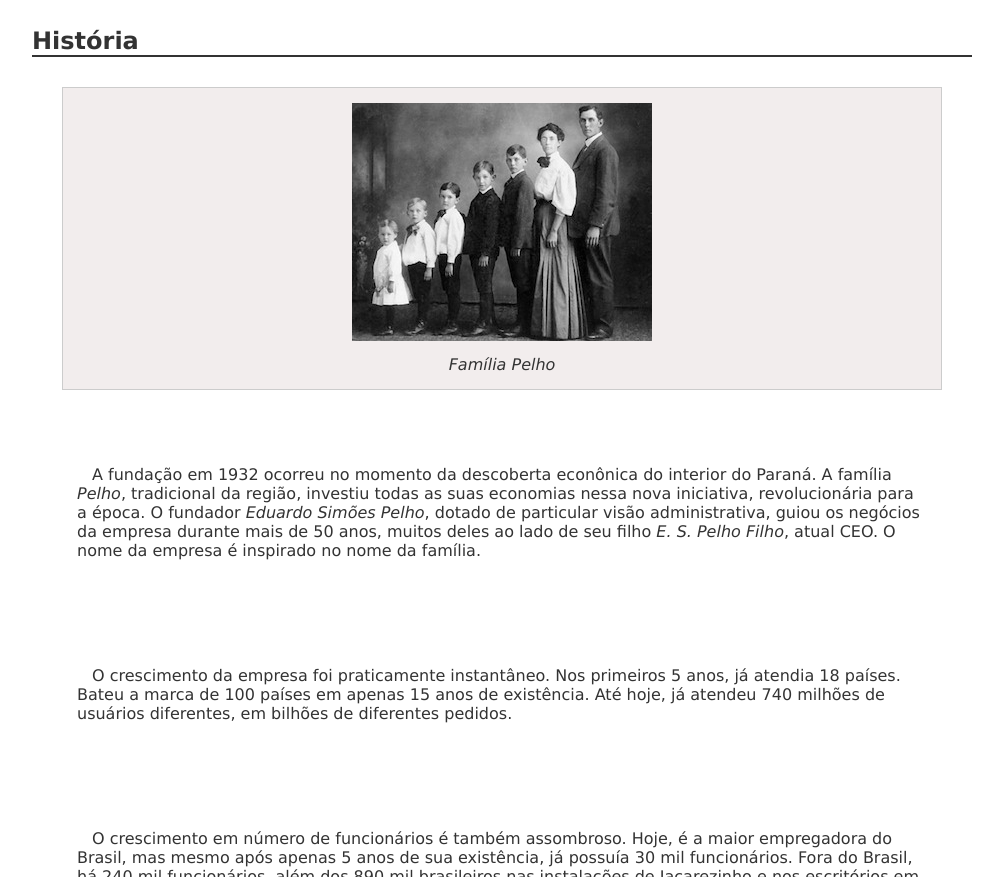
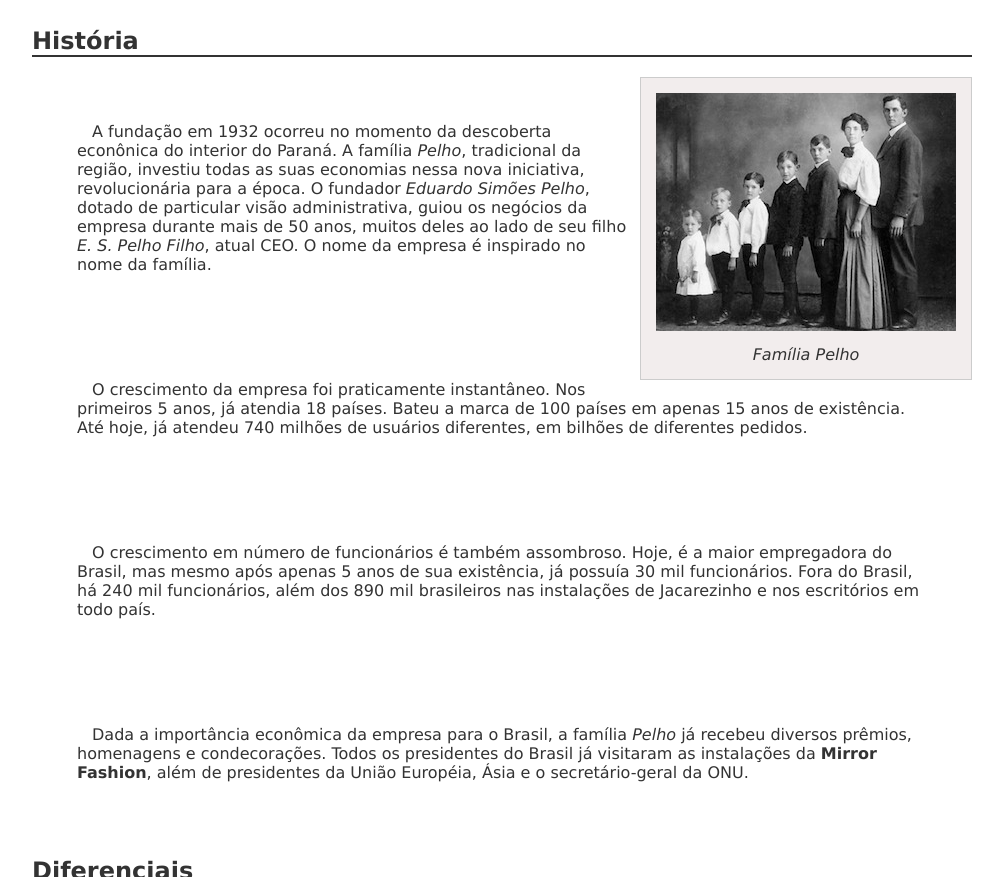
Before and after one commit to Celso-Guedes/mirror-fashion, a plain HTML site: page sobre.html in a window 1280 px wide. Shown: the part 1111-1988 px from the top of the page, without its empty margins (138-1141 px from the left). Drawn offline with Linux system fonts and the light colour scheme.

Commit message:
Adição de Float na Imagem da Família

```diff
--- a/css/sobre.css
+++ b/css/sobre.css
@@ -51,3 +51,8 @@ figcaption{
     vertical-align: middle;
     width:94px;
 }
+
+#familia-pelho{
+    float: right;
+    margin: 0 0 10px 10px;
+}
--- a/sobre.html
+++ b/sobre.html
@@ -10,12 +10,9 @@
 
         <h1>Mirror Fashion</h1>
 
-        <p>A <strong>Mirror Fashion</strong> é a maior empresa comércio eletrônico no segmento de moda em todo o mundo.
-        Fundada em 1932, possui filiais em 124 países, sendo líder de mercado com mais de 90% de
-        participação em 118 deles.</p>
+        <p>A <strong>Mirror Fashion</strong> é a maior empresa comércio eletrônico no segmento de moda em todo o mundo. Fundada em 1932, possui filiais em 124 países, sendo líder de mercado com mais de 90% de participação em 118 deles.</p>
 
-        <p>Nosso centro de distribuição fica em <a href="https://maps.google.com.br/?q=Jacarezinho">Jacarezinho, no Paraná</a>. De lá, saem 48 aviões que
-        distribuem nossos produtos às casas do mundo todo. Nosso centro de distribuição:</p>
+        <p>Nosso centro de distribuição fica em <a href="https://maps.google.com.br/?q=Jacarezinho">Jacarezinho, no Paraná</a>. De lá, saem 48 aviões que distribuem nossos produtos às casas do mundo todo. Nosso centro de distribuição:</p>
 
         <figure id="centro-distribuicao">
             <img src="img/centro-distribuicao.png"alt="Foto do centro de distribuição da Mirror Fashion">
@@ -27,7 +24,7 @@
 
         <h2 id="historia">História</h2>
 
-        <figure>
+        <figure id="familia-pelho">
             <img src="img/familia-pelho.jpg"alt="Foto da família Pelho">
             <figcaption>Família Pelho</figcaption>
         </figure>
```
